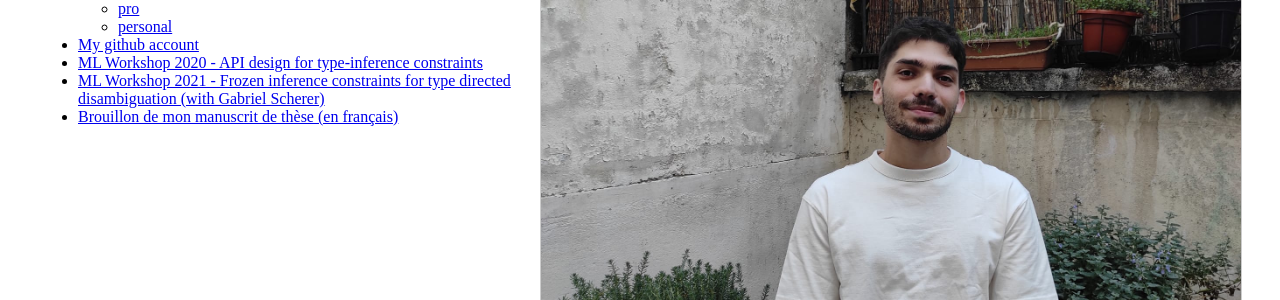
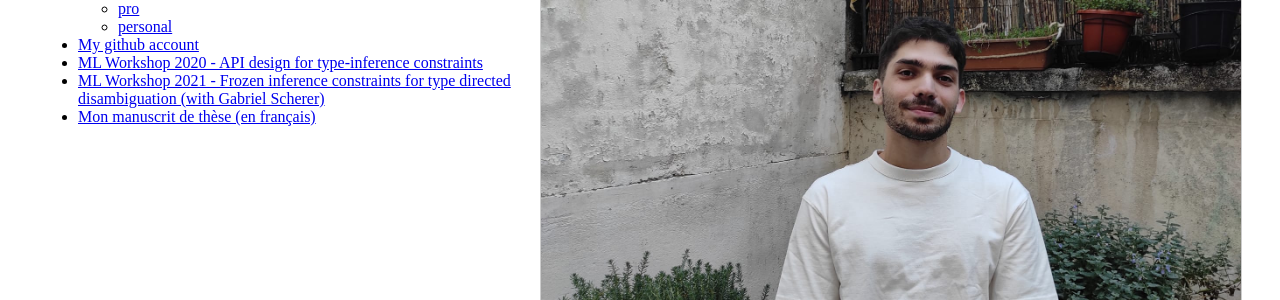
Before and after one commit to O-Olivier/website, a Jekyll site: the page built from index.md, in a window 1280 px wide. Shown: the part 134-434 px from the top of the page. Built offline with Jekyll 4.4.1, drawn with Linux system fonts in a browser that asks for light colours.

Commit message:
Petite modification du texte de la liste des liens.

```diff
--- a/_data/menu.yml
+++ b/_data/menu.yml
@@ -17,5 +17,5 @@ entries:
     url: https://icfp20.sigplan.org/details/mlfamilyworkshop-2020-papers/2/Quantified-Applicatives-API-design-for-type-inference-constraints
   - title: ML Workshop 2021 - Frozen inference constraints for type directed disambiguation (with Gabriel Scherer)
     url: https://icfp21.sigplan.org/details/mlfamilyworkshop-2021-papers/10/Frozen-inference-constraints-for-type-directed-disambiguation
-  - title: Brouillon de mon manuscrit de thèse (en français)
+  - title: Mon manuscrit de thèse (en français)
     url: /static/manuscrit.pdf
```
